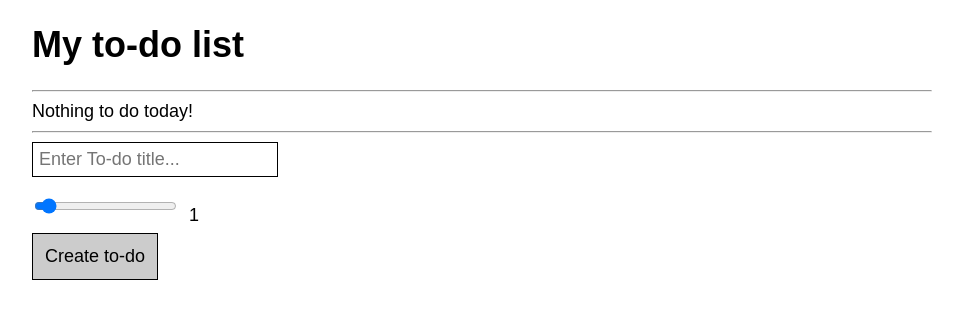
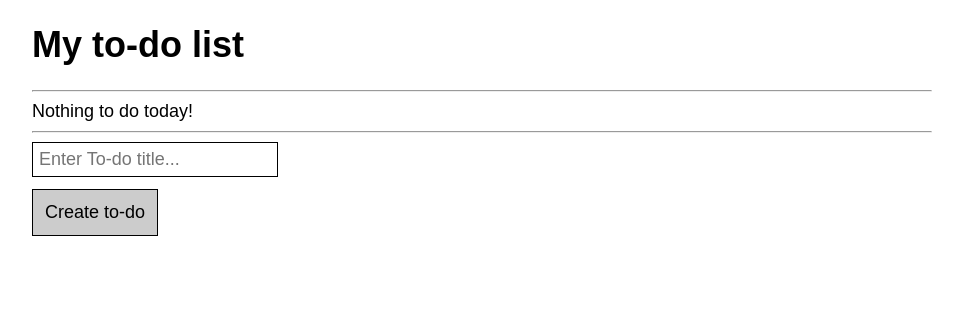
Before and after one commit to chrisfinch/todo, a React app: page / in a window 1280 px wide. Shown: the top 318 px of the page, without its empty margins (158-1121 px from the left). Built offline with nearby package versions, Linux system fonts and the light colour scheme.

Commit message:
pair down further

```diff
--- a/src/app.tsx
+++ b/src/app.tsx
@@ -12,8 +12,7 @@ interface IAppProps {
 
 interface IAppState {
     todoItems?: Array<any>,
-    itemTitle?: string,
-    itemImportance?: number
+    itemTitle?: string
 }
 
 export default class App extends React.Component<IAppProps, IAppState> {
@@ -23,8 +22,7 @@ export default class App extends React.Component<IAppProps, IAppState> {
 
         this.state = {
             todoItems: [],
-            itemTitle: '',
-            itemImportance: 1
+            itemTitle: ''
         }
     }
 
@@ -40,8 +38,7 @@ export default class App extends React.Component<IAppProps, IAppState> {
         this.setState(oldState => ({
             todoItems: oldState.todoItems.concat([{
                 title: this.state.itemTitle,
-                done: false,
-                importance: this.state.itemImportance
+                done: false
             }]),
             itemTitle: ''
         }));
@@ -55,13 +52,6 @@ export default class App extends React.Component<IAppProps, IAppState> {
                 return item
             })
         }))
-    }
-
-    _handleItemImportanceChange(event) {
-        const val = event.target.value;
-        this.setState(oldState => ({
-          itemImportance: val
-        }));
     }
 
     render () {
@@ -78,7 +68,7 @@ export default class App extends React.Component<IAppProps, IAppState> {
                         className="list"
                     >
 
-                        { this.state.todoItems.sort((a, b) => a.importance - b.importance).map((item, index) => (
+                        { this.state.todoItems.map((item, index) => (
                             <li
                                 className="list__item"
                                 key={index}
@@ -108,17 +98,6 @@ export default class App extends React.Component<IAppProps, IAppState> {
                         onChange={ this._handleInputChange.bind(this) }
                         value={this.state.itemTitle} />
 
-                    <input
-                        className="input input--range"
-                        type="range"
-                        min="1"
-                        max="10"
-                        placeholder="importance"
-                        value={this.state.itemImportance}
-                        onChange={this._handleItemImportanceChange.bind(this)} />
-
-                    <span>{ this.state.itemImportance }</span>
-
                     <button
                         className="button"
                         onClick={ this._handleFormSubmit.bind(this) }
```
